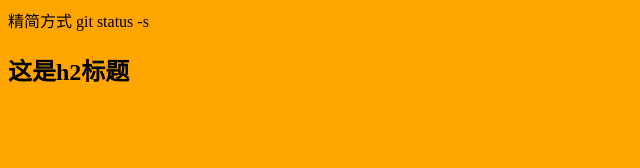
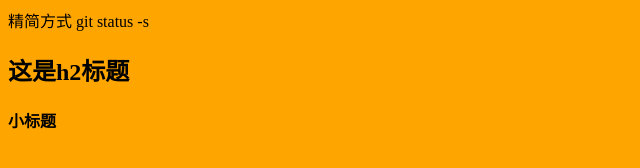
Before and after one commit to wangli1106/wl01, a plain HTML site: page index.html in a window 1280 px wide. Shown: the full height of the page, 0-640 px from the left. Drawn offline with Linux system fonts and the light colour scheme.

Commit message:
修改index.html

```diff
--- a/index.html
+++ b/index.html
@@ -13,5 +13,6 @@
   <body>
     <span>精简方式 git status -s</span>
     <h2>这是h2标题</h2>
+    <h4>小标题</h4>
   </body>
 </html>
```
